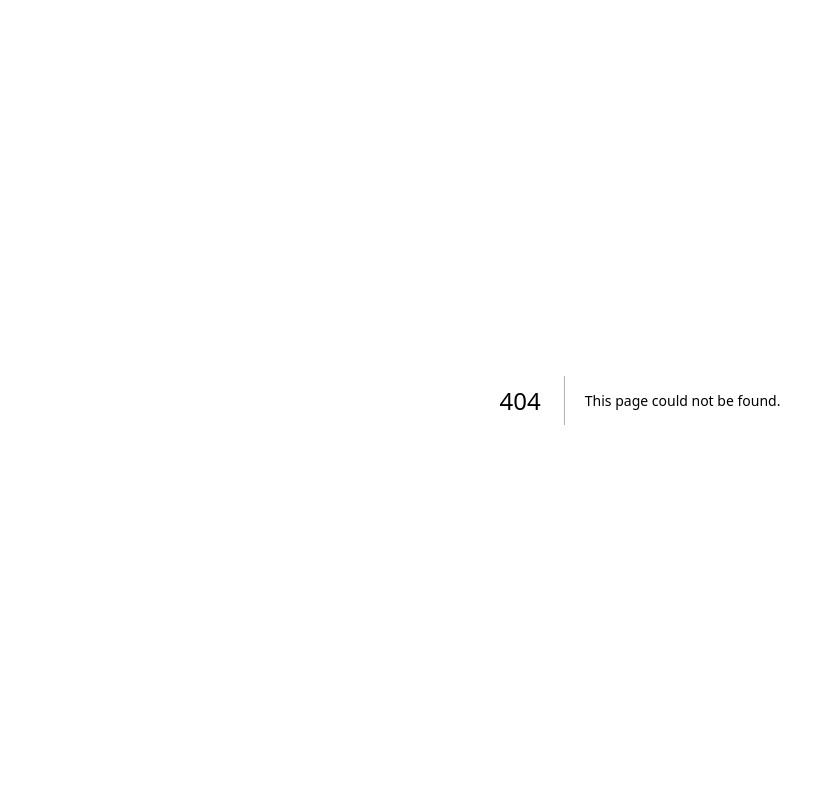
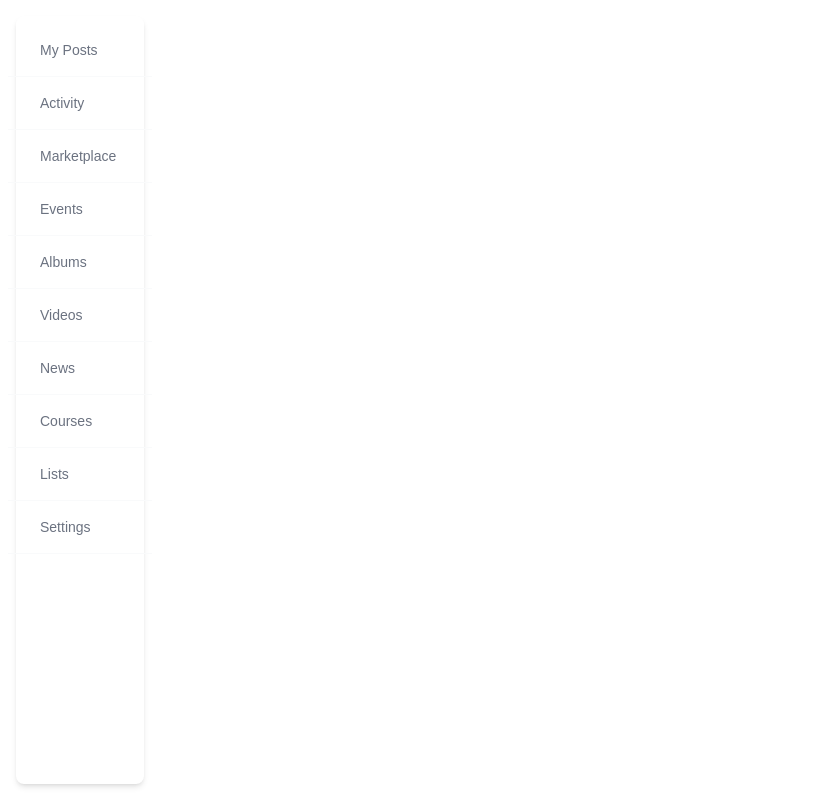
Before and after one commit to Secret1007/secret-vault, a Next.js app: page /docs in a window 1280 px wide. Before the commit this address had no page. Shown: the whole page, without its empty margins (0-825 px from the left). Built offline with nearby package versions, Linux system fonts and the light colour scheme.

Commit message:
feat: complete login page implementation

```diff
--- /dev/null
+++ b/src/app/create-wallet/page.tsx
@@ -0,0 +1,53 @@
+"use client";
+import { useEffect, useState } from "react";
+import { creatWallet } from "@/utils/wallet";
+import WalletPhrase from "@/components/WalletPhrase";
+import WalletPassord from "@/components/WalletPassord";
+
+const CreatWalletPage = () => {
+  const [phrase, setPhrase] = useState(""); // 使用 setPhrase 更新状态
+  const [password, setPassword] = useState(false); // 用于存储密码的状态
+
+  const handleReturnClick = () => {
+    setPassword(false); // 清空密码输入框
+  };
+
+  useEffect(() => {
+    // 自动执行的函数
+    try {
+      const { phrase = "" } = creatWallet(); // 调用函数并获取助记词
+      setPhrase(phrase); // 使用 setPhrase 更新状态
+    } catch (error) {
+      console.error("Error creating wallet:", error);
+    }
+  }, []); // 空依赖数组，确保只在组件挂载时执行
+  // 将 phrase 字符串转换为数组
+  const phraseWords = phrase ? phrase.trim().split(/\s+/) : [];
+
+  return (
+    <div className="">
+      {phrase ? (
+        // 如果有助记词，显示助记词部分
+        <div className="flex justify-center items-center h-screen bg-gray-100">
+          {!password ? (
+            <div className="flex flex-col items-center border border-purple-500 rounded-lg shadow-lg overflow-hidden p-8">
+              <WalletPhrase
+                phraseWords={phraseWords}
+                setPassword={setPassword}
+              />
+            </div>
+          ) : (
+            <WalletPassord handleReturnClick={handleReturnClick} />
+          )}
+        </div>
+      ) : (
+        // 如果没有助记词，显示 "Creating Wallet..."
+        <div className="text-xl font-semibold text-purple-700">
+          Creating Wallet...
+        </div>
+      )}
+    </div>
+  );
+};
+
+export default CreatWalletPage;
--- /dev/null
+++ b/src/app/docs/page.tsx
@@ -0,0 +1,82 @@
+import Link from "next/link";
+
+const LeftMenu = () => {
+  return (
+    <div className="h-screen flex flex-col p-4">
+      <div className="p-4 bg-white rounded-lg shadow-md text-sm text-gray-500 flex flex-col flex-1 gap-2 w-32">
+        <Link
+          href="/"
+          className="flex items-center gap-4 p-2 rounded-lg hover:bg-slate-100"
+        >
+          <span>My Posts</span>
+        </Link>
+        <hr className="border-t-1 border-gray-50 w-36 self-center" />
+        <Link
+          href="/"
+          className="flex items-center gap-4 p-2 rounded-lg hover:bg-slate-100"
+        >
+          <span>Activity</span>
+        </Link>
+        <hr className="border-t-1 border-gray-50 w-36 self-center" />
+        <Link
+          href="/"
+          className="flex items-center gap-4 p-2 rounded-lg hover:bg-slate-100"
+        >
+          <span>Marketplace</span>
+        </Link>
+        <hr className="border-t-1 border-gray-50 w-36 self-center" />
+        <Link
+          href="/"
+          className="flex items-center gap-4 p-2 rounded-lg hover:bg-slate-100"
+        >
+          <span>Events</span>
+        </Link>
+        <hr className="border-t-1 border-gray-50 w-36 self-center" />
+        <Link
+          href="/"
+          className="flex items-center gap-4 p-2 rounded-lg hover:bg-slate-100"
+        >
+          <span>Albums</span>
+        </Link>
+        <hr className="border-t-1 border-gray-50 w-36 self-center" />
+        <Link
+          href="/"
+          className="flex items-center gap-4 p-2 rounded-lg hover:bg-slate-100"
+        >
+          <span>Videos</span>
+        </Link>
+        <hr className="border-t-1 border-gray-50 w-36 self-center" />
+        <Link
+          href="/"
+          className="flex items-center gap-4 p-2 rounded-lg hover:bg-slate-100"
+        >
+          <span>News</span>
+        </Link>
+        <hr className="border-t-1 border-gray-50 w-36 self-center" />
+        <Link
+          href="/"
+          className="flex items-center gap-4 p-2 rounded-lg hover:bg-slate-100"
+        >
+          <span>Courses</span>
+        </Link>
+        <hr className="border-t-1 border-gray-50 w-36 self-center" />
+        <Link
+          href="/"
+          className="flex items-center gap-4 p-2 rounded-lg hover:bg-slate-100"
+        >
+          <span>Lists</span>
+        </Link>
+        <hr className="border-t-1 border-gray-50 w-36 self-center" />
+        <Link
+          href="/"
+          className="flex items-center gap-4 p-2 rounded-lg hover:bg-slate-100"
+        >
+          <span>Settings</span>
+        </Link>
+        <hr className="border-t-1 border-gray-50 w-36 self-center" />
+      </div>
+    </div>
+  );
+};
+
+export default LeftMenu;
--- a/src/app/page.tsx
+++ b/src/app/page.tsx
@@ -1,101 +1,14 @@
-import Image from "next/image";
-
+import Wallet from "@/components/Wallet";
+import Link from "next/link";
 export default function Home() {
   return (
-    <div className="grid grid-rows-[20px_1fr_20px] items-center justify-items-center min-h-screen p-8 pb-20 gap-16 sm:p-20 font-[family-name:var(--font-geist-sans)]">
-      <main className="flex flex-col gap-8 row-start-2 items-center sm:items-start">
-        <Image
-          className="dark:invert"
-          src="https://nextjs.org/icons/next.svg"
-          alt="Next.js logo"
-          width={180}
-          height={38}
-          priority
-        />
-        <ol className="list-inside list-decimal text-sm text-center sm:text-left font-[family-name:var(--font-geist-mono)]">
-          <li className="mb-2">
-            Get started by editing{" "}
-            <code className="bg-black/[.05] dark:bg-white/[.06] px-1 py-0.5 rounded font-semibold">
-              src/app/page.tsx
-            </code>
-            .
-          </li>
-          <li>Save and see your changes instantly.</li>
-        </ol>
-
-        <div className="flex gap-4 items-center flex-col sm:flex-row">
-          <a
-            className="rounded-full border border-solid border-transparent transition-colors flex items-center justify-center bg-foreground text-background gap-2 hover:bg-[#383838] dark:hover:bg-[#ccc] text-sm sm:text-base h-10 sm:h-12 px-4 sm:px-5"
-            href="https://vercel.com/new?utm_source=create-next-app&utm_medium=appdir-template-tw&utm_campaign=create-next-app"
-            target="_blank"
-            rel="noopener noreferrer"
-          >
-            <Image
-              className="dark:invert"
-              src="https://nextjs.org/icons/vercel.svg"
-              alt="Vercel logomark"
-              width={20}
-              height={20}
-            />
-            Deploy now
-          </a>
-          <a
-            className="rounded-full border border-solid border-black/[.08] dark:border-white/[.145] transition-colors flex items-center justify-center hover:bg-[#f2f2f2] dark:hover:bg-[#1a1a1a] hover:border-transparent text-sm sm:text-base h-10 sm:h-12 px-4 sm:px-5 sm:min-w-44"
-            href="https://nextjs.org/docs?utm_source=create-next-app&utm_medium=appdir-template-tw&utm_campaign=create-next-app"
-            target="_blank"
-            rel="noopener noreferrer"
-          >
-            Read our docs
-          </a>
+    <div className="flex mt-48">
+      <div className="w-1/4 mx-auto bg-white border border-purple-500 rounded-lg shadow-lg overflow-hidden">
+        <Wallet />
+        <div className="flex justify-center p-4 bg-purple-100">
+          <Link href="/docs">not ready? go to wallet docs</Link>
         </div>
-      </main>
-      <footer className="row-start-3 flex gap-6 flex-wrap items-center justify-center">
-        <a
-          className="flex items-center gap-2 hover:underline hover:underline-offset-4"
-          href="https://nextjs.org/learn?utm_source=create-next-app&utm_medium=appdir-template-tw&utm_campaign=create-next-app"
-          target="_blank"
-          rel="noopener noreferrer"
-        >
-          <Image
-            aria-hidden
-            src="https://nextjs.org/icons/file.svg"
-            alt="File icon"
-            width={16}
-            height={16}
-          />
-          Learn
-        </a>
-        <a
-          className="flex items-center gap-2 hover:underline hover:underline-offset-4"
-          href="https://vercel.com/templates?framework=next.js&utm_source=create-next-app&utm_medium=appdir-template-tw&utm_campaign=create-next-app"
-          target="_blank"
-          rel="noopener noreferrer"
-        >
-          <Image
-            aria-hidden
-            src="https://nextjs.org/icons/window.svg"
-            alt="Window icon"
-            width={16}
-            height={16}
-          />
-          Examples
-        </a>
-        <a
-          className="flex items-center gap-2 hover:underline hover:underline-offset-4"
-          href="https://nextjs.org?utm_source=create-next-app&utm_medium=appdir-template-tw&utm_campaign=create-next-app"
-          target="_blank"
-          rel="noopener noreferrer"
-        >
-          <Image
-            aria-hidden
-            src="https://nextjs.org/icons/globe.svg"
-            alt="Globe icon"
-            width={16}
-            height={16}
-          />
-          Go to nextjs.org →
-        </a>
-      </footer>
+      </div>
     </div>
   );
 }
--- /dev/null
+++ b/src/app/recover-wallet/page.tsx
@@ -0,0 +1,5 @@
+const RecoverWalletPage = () => {
+  return <div className="">RecoverWalletPage</div>;
+};
+
+export default RecoverWalletPage;
```
